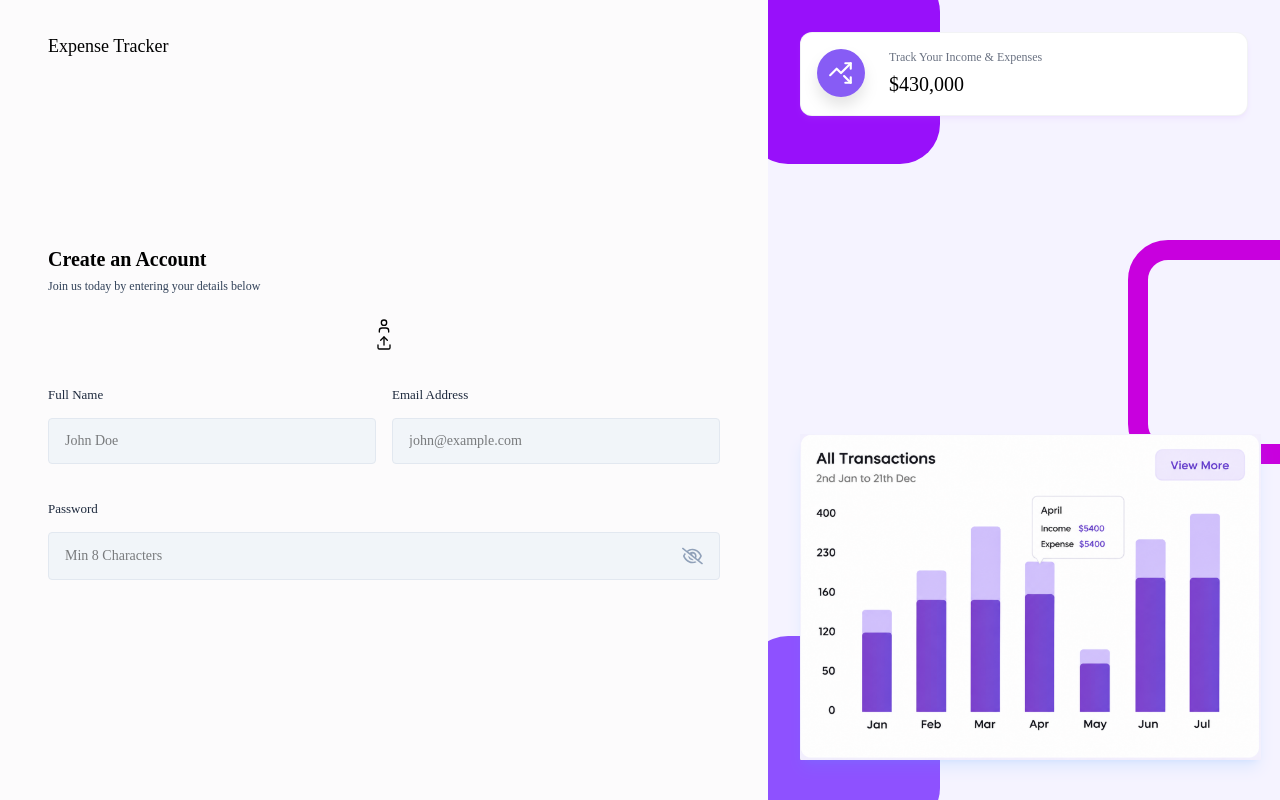
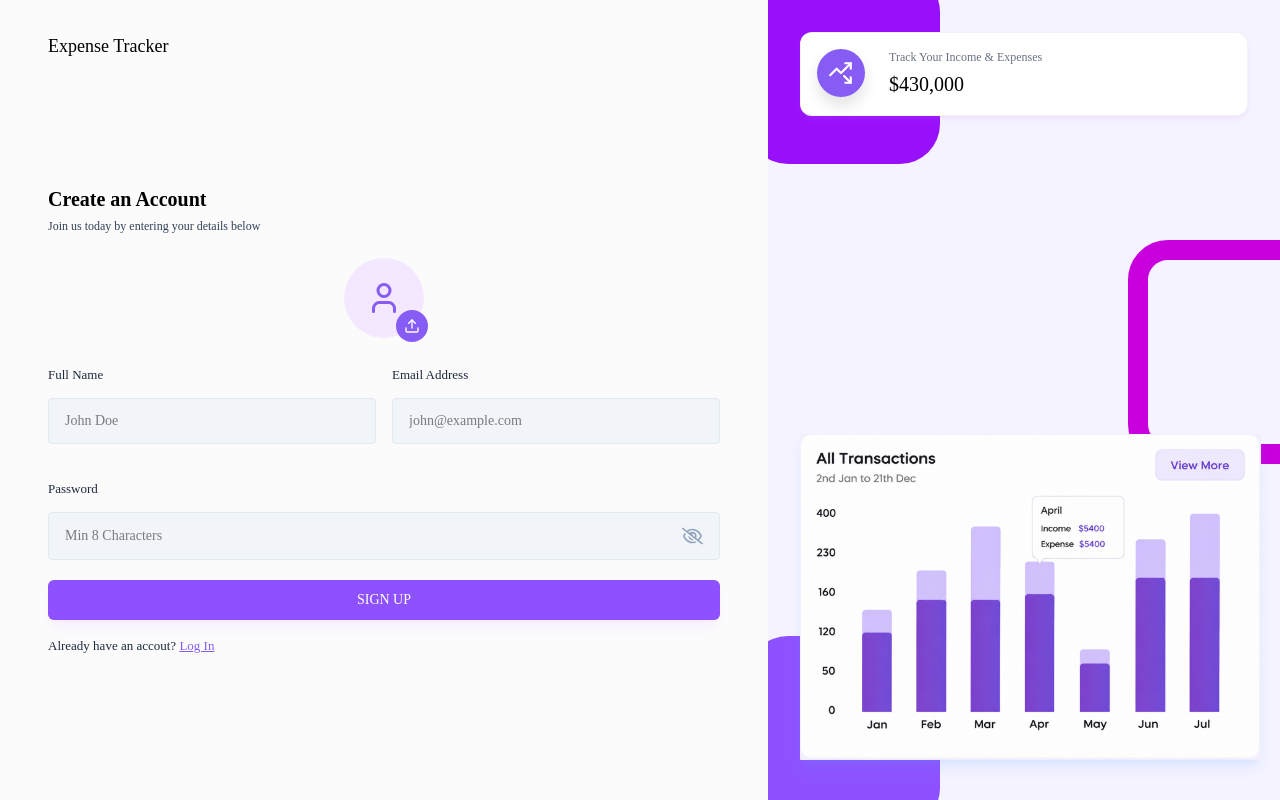
Before and after one commit to Rayyan-M15/Expense-Tracker-V1, a React (Vite) app in the folder frontend/expense_tracker_v1/: page /signUp in a window 1280 px wide. Built offline with nearby package versions, Linux system fonts and the light colour scheme.

Commit message:
Profile Photo selector part and signup form completed

```diff
--- a/frontend/expense_tracker_v1/src/Components/Inputs/ProfilePhotoSelector.jsx
+++ b/frontend/expense_tracker_v1/src/Components/Inputs/ProfilePhotoSelector.jsx
@@ -35,12 +35,12 @@
             />
 
             {!image? (
-                <div className="">
-                    <LuUser className="" />
+                <div className="w-20 h-20 flex items-center justify-center bg-purple-100 rounded-full relative">
+                    <LuUser className="text-4xl text-primary" />
 
                     <button
                         type = "button"
-                        className=""
+                        className="w-8 h-8 flex items-center justify-center bg-primary text-white rounded-full absolute -bottom-1 -right-1"
                         onClick= {onChooseFile}
                     >
 
@@ -51,15 +51,15 @@
 
                 </div>
             ):(
-                <div className="">
+                <div className="relative">
                     <img
                         src = {previewUrl}
                         alt = "profile photo"
-                        className= ""
+                        className= "w-20 h-20 rounded-full object-cover"
                     />
                     <button
                         type = "button"
-                        className=""
+                        className="w-8 h-8 flex items-center justify-center bg-red-500 text-white rounded-full absolute -bottom-1 -right-1"
                         onClick={handleRemoveImage}
                     >
                         <LuTrash />
--- a/frontend/expense_tracker_v1/src/pages/Auth/SignUp.jsx
+++ b/frontend/expense_tracker_v1/src/pages/Auth/SignUp.jsx
@@ -19,6 +19,27 @@
 
   const handleSignUp = async (e) => {
     e.preventDefault();
+
+    let profileImageURL = "";
+
+    if(!fullName){
+      setError("Please enter your username");
+      return;
+    }
+
+    if(!validateEmail(email)){
+      setError("Please enter a valid email address");
+      return;
+    }
+
+    if(!password){
+      setError("Please enter a valid password");
+      return;
+    }
+
+    setError("");
+
+    //signup api is called
   };
 
   return (
@@ -30,7 +51,7 @@
         </p>
 
         <form onSubmit={handleSignUp}>
-          <ProfilePhotoSelector image = {profilePic} setImage={setProfilePic} />
+          <ProfilePhotoSelector image={profilePic} setImage={setProfilePic} />
           <div className="grid grid-cols-1 md:grid-cols-2 gap-4">
             <Input
               value={fullName}
@@ -57,6 +78,19 @@
               />
             </div>
           </div>
+
+          {error && <p className="text-red-500 text-xs pb-2.5"> {error} </p>}
+
+          <button type="submit" className="btn-primary">
+            SIGN UP
+          </button>
+
+          <p className="text-[13px] text-slate-800 mt-3">
+            Already have an accout?{" "}
+            <Link className="font-medium text-primary underline" to="/login">
+              Log In
+            </Link>
+          </p>
         </form>
       </div>
     </AuthLayout>
```
